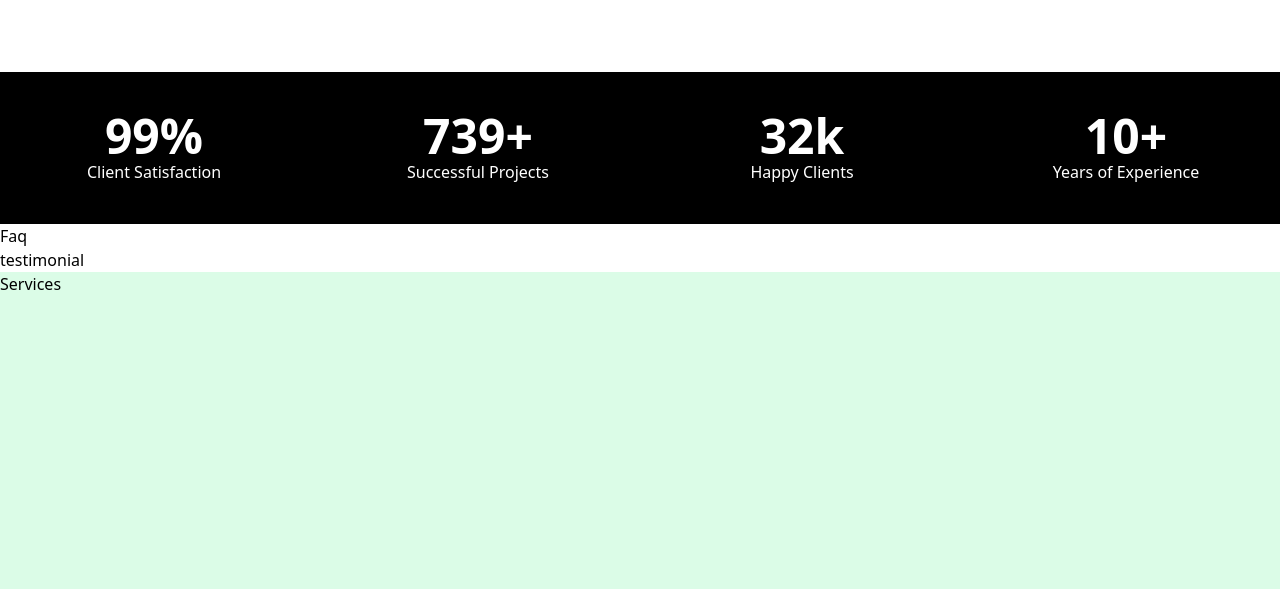
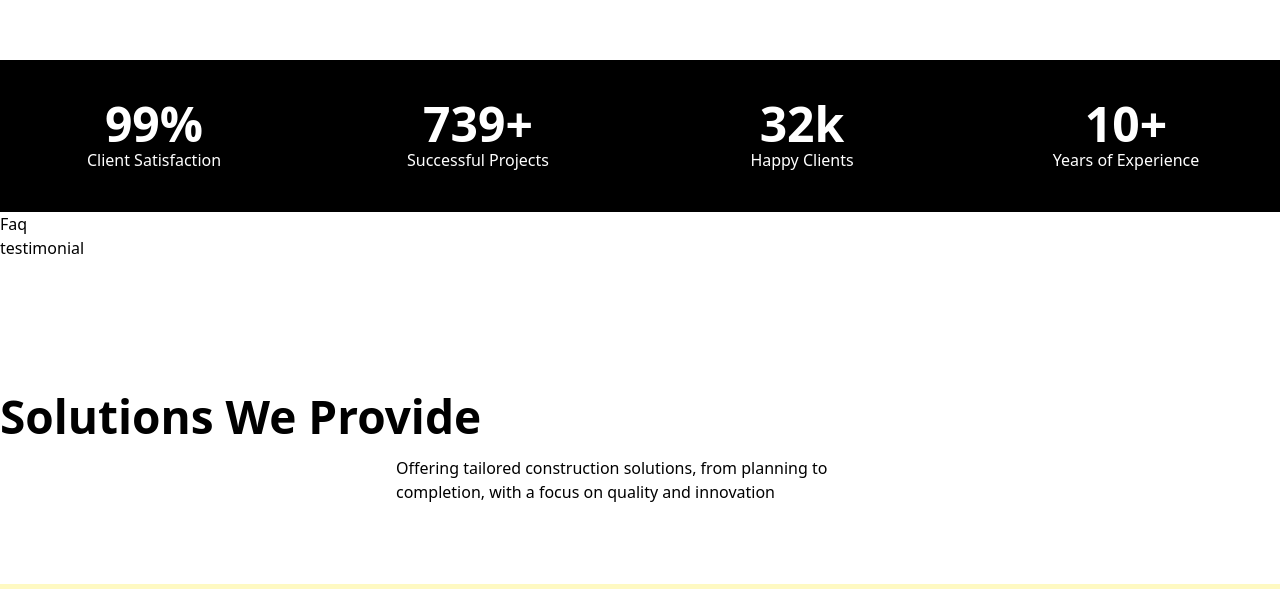
Before and after one commit to Sam-Rytech/de-alice-New, a Next.js app: page / in a window 1280 px wide. Shown: the part 2199-2788 px from the top of the page. Built offline with nearby package versions, Linux system fonts and the light colour scheme.

Commit message:
Service section progress

```diff
--- a/components/Header.jsx
+++ b/components/Header.jsx
@@ -35,7 +35,7 @@
       <div className="container mx-auto">
         <div className="flex items-center justify-between">
           {/* Logo */}
-          <Logo />
+          {/* <Logo /> */}
 
           {/* nav & button */}
           <nav className="hidden xl:flex items-center gap-12">
--- a/components/Services.jsx
+++ b/components/Services.jsx
@@ -1,9 +1,119 @@
+"use client";
+import { useState } from "react";
+import { Tabs, TabsContent, TabsTrigger, TabsList, } from "./ui/tabs";
+import Button from "./Button";
+
+import { PiWallFill, PiPaintRollerFill, PiWrenchFill, PiUserGearFill } from "react-icons/pi";
 
 
+const servicesData = [
+  {
+    name: 'contruction',
+    icons: <PiWallFill />,
+    title: 'Construction services',
+    description:
+      'We provide top-notch construction services for residential and commercial projects.',
+    serviceList: [
+      'Residential Construction',
+      'Commercial Construction',
+      'Renovations and Remodeling',
+      'Project Management',
+      'Site Preparation',
+      'Structural Engineering',
+    ],
+    thumbs: [
+      { url: '../assets/services/1.jpg', alt: 'Construction Image 1' },
+      { url: '../assets/services/2.jpg', alt: 'Construction Image 2' },
+    ],
+  },
+  {
+    name: 'contruction',
+    icons: <PiPaintRollerFill />,
+    title: 'Construction services',
+    description:
+      'We provide top-notch construction services for residential and commercial projects.',
+    serviceList: [
+      'Residential Construction',
+      'Commercial Construction',
+      'Renovations and Remodeling',
+      'Project Management',
+      'Site Preparation',
+      'Structural Engineering',
+    ],
+    thumbs: [
+      { url: '../assets/services/1.jpg', alt: 'Construction Image 1' },
+      { url: '../assets/services/2.jpg', alt: 'Construction Image 2' },
+    ],
+  },
+  {
+    name: 'contruction',
+    icons: <PiWrenchFill />,
+    title: 'Construction services',
+    description:
+      'We provide top-notch construction services for residential and commercial projects.',
+    serviceList: [
+      'Residential Construction',
+      'Commercial Construction',
+      'Renovations and Remodeling',
+      'Project Management',
+      'Site Preparation',
+      'Structural Engineering',
+    ],
+    thumbs: [
+      { url: '../assets/services/1.jpg', alt: 'Construction Image 1' },
+      { url: '../assets/services/2.jpg', alt: 'Construction Image 2' },
+    ],
+  },
+  {
+    name: 'contruction',
+    icons: <PiUserGearFill />,
+    title: 'Construction services',
+    description:
+      'We provide top-notch construction services for residential and commercial projects.',
+    serviceList: [
+      'Residential Construction',
+      'Commercial Construction',
+      'Renovations and Remodeling',
+      'Project Management',
+      'Site Preparation',
+      'Structural Engineering',
+    ],
+    thumbs: [
+      { url: '../assets/services/1.jpg', alt: 'Construction Image 1' },
+      { url: '../assets/services/2.jpg', alt: 'Construction Image 2' },
+    ],
+  },
+]
+
 const Services = () => {
+  const [activeTab, setActiveTab] = useState("construction");
   return (
-    <div id="services" className="h-screen bg-green-100">Services</div>
-  )
-}
+    <section id="services" className="pt-16 xl:pt-32">
+      <div className="container mx-auto">
+        <div>
+          <h2 className="h2 mb-3">Solutions We Provide</h2>
+          <p className="mb-11 max-w-[488px] mx-auto">
+            Offering tailored construction solutions, from planning to
+            completion, with a focus on quality and innovation
+          </p>
+        </div>
+
+        {/* tabs */}
+
+        <Tabs defaultValue="Construction" className="">
+          <TabsList className="grid w-full grid-cols-2">
+            {servicesData.map((item) => {
+              return <TabsTrigger></TabsTrigger>
+            })}
+          </TabsList>
+          <TabsContent value="account">
+          </TabsContent>
+          <TabsContent value="password">
+          </TabsContent>
+        </Tabs>
+      </div>
+    </section>
+  );
+};
 
 export default Services
--- /dev/null
+++ b/components/ui/tabs.jsx
@@ -0,0 +1,62 @@
+"use client"
+
+import * as React from "react"
+import * as TabsPrimitive from "@radix-ui/react-tabs"
+
+import { cn } from "../../lib/utils"
+
+function Tabs({
+  className,
+  ...props
+}) {
+  return (
+    <TabsPrimitive.Root
+      data-slot="tabs"
+      className={cn("flex flex-col gap-2", className)}
+      {...props} />
+  );
+}
+
+function TabsList({
+  className,
+  ...props
+}) {
+  return (
+    <TabsPrimitive.List
+      data-slot="tabs-list"
+      className={cn(
+        "bg-muted text-muted-foreground inline-flex h-9 w-fit items-center justify-center rounded-lg p-[3px]",
+        className
+      )}
+      {...props} />
+  );
+}
+
+function TabsTrigger({
+  className,
+  ...props
+}) {
+  return (
+    <TabsPrimitive.Trigger
+      data-slot="tabs-trigger"
+      className={cn(
+        "data-[state=active]:bg-background dark:data-[state=active]:text-foreground focus-visible:border-ring focus-visible:ring-ring/50 focus-visible:outline-ring dark:data-[state=active]:border-input dark:data-[state=active]:bg-input/30 text-foreground dark:text-muted-foreground inline-flex h-[calc(100%-1px)] flex-1 items-center justify-center gap-1.5 rounded-md border border-transparent px-2 py-1 text-sm font-medium whitespace-nowrap transition-[color,box-shadow] focus-visible:ring-[3px] focus-visible:outline-1 disabled:pointer-events-none disabled:opacity-50 data-[state=active]:shadow-sm [&_svg]:pointer-events-none [&_svg]:shrink-0 [&_svg:not([class*='size-'])]:size-4",
+        className
+      )}
+      {...props} />
+  );
+}
+
+function TabsContent({
+  className,
+  ...props
+}) {
+  return (
+    <TabsPrimitive.Content
+      data-slot="tabs-content"
+      className={cn("flex-1 outline-none", className)}
+      {...props} />
+  );
+}
+
+export { Tabs, TabsList, TabsTrigger, TabsContent }
--- a/package.json
+++ b/package.json
@@ -10,6 +10,7 @@
   },
   "dependencies": {
     "@radix-ui/react-dialog": "^1.1.14",
+    "@radix-ui/react-tabs": "^1.1.12",
     "class-variance-authority": "^0.7.1",
     "clsx": "^2.1.1",
     "framer-motion": "^12.23.6",
```
Also changed, not shown: 1 other file (tests, documents, lock files or other folders).
